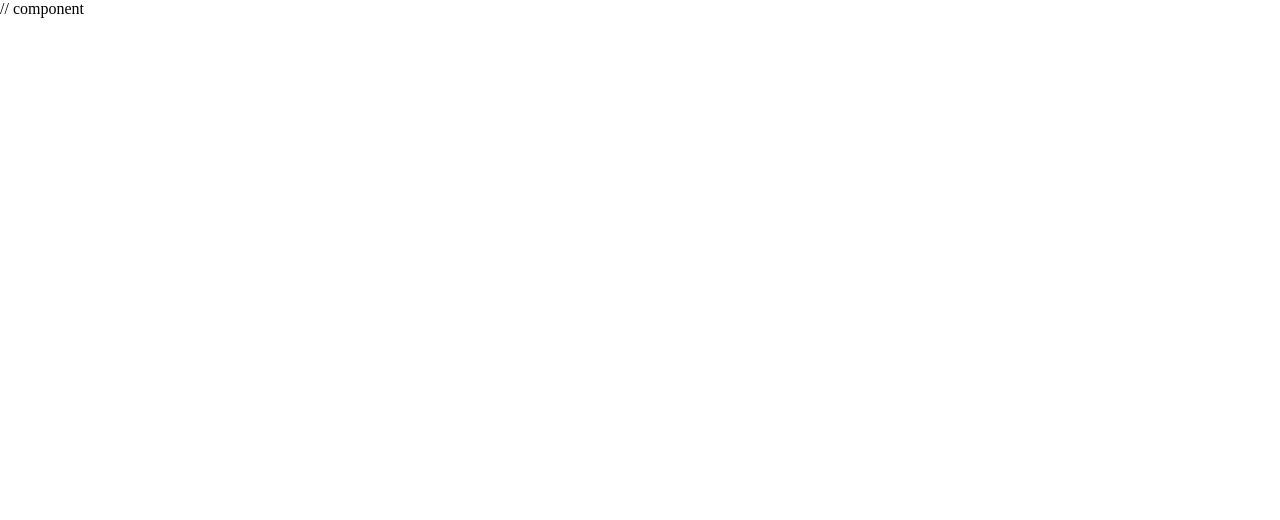
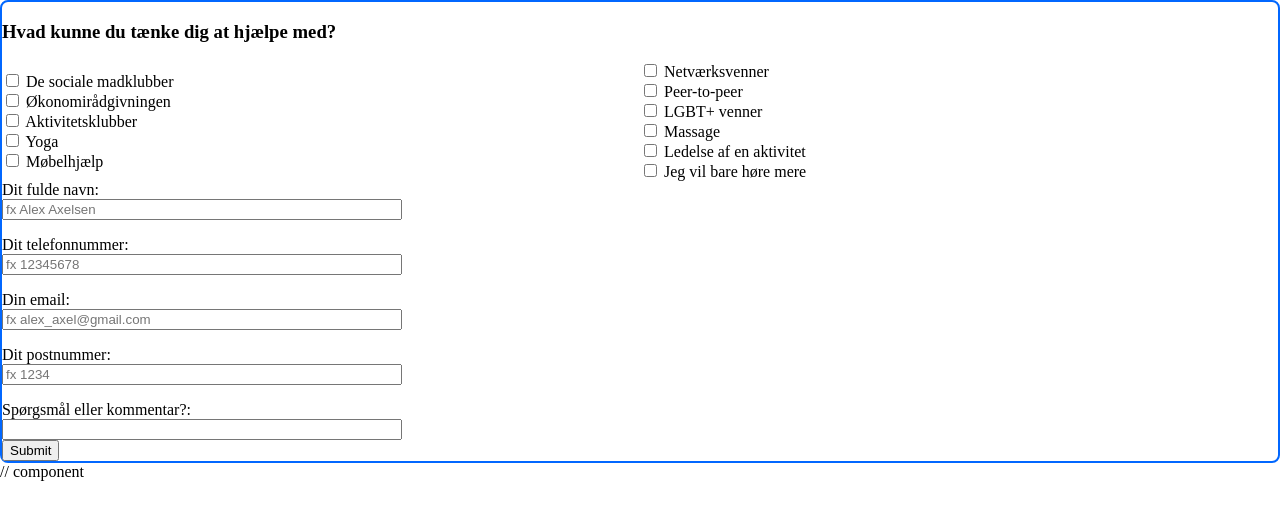
Before and after one commit to JosefineKjaer/weshelter, an Astro site: page / in a window 1280 px wide. Built offline with nearby package versions, Linux system fonts and the light colour scheme; Astro itself is replaced by a stand-in of ours.

Commit message:
indsætter formular

```diff
--- /dev/null
+++ b/src/components/SignupForm.astro
@@ -0,0 +1,143 @@
+---
+
+---
+
+<form class="form">
+  <h3>Hvad kunne du tænke dig at hjælpe med?</h3>
+  <div class="checkbox-container">
+    <div>
+      <div class="checkbox-content">
+        <input type="checkbox" id="checkbox1" name="checkbox1" />
+        <label for="checkbox1">De sociale madklubber</label>
+      </div>
+      <div>
+        <input type="checkbox" id="checkbox2" name="checkbox2" />
+        <label for="checkbox2">Økonomirådgivningen</label>
+      </div>
+      <div>
+        <input type="checkbox" id="checkbox3" name="checkbox3" />
+        <label for="checkbox3">Aktivitetsklubber</label>
+      </div>
+      <div>
+        <input type="checkbox" id="checkbox4" name="checkbox4" />
+        <label for="checkbox4">Yoga</label>
+      </div>
+      <div>
+        <input type="checkbox" id="checkbox5" name="checkbox5" />
+        <label for="checkbox5">Møbelhjælp</label>
+      </div>
+    </div>
+    <div>
+      <div>
+        <input type="checkbox" id="checkbox6" name="checkbox6" />
+        <label for="checkbox6">Netværksvenner</label>
+      </div>
+      <div>
+        <input type="checkbox" id="checkbox7" name="checkbox7" />
+        <label for="checkbox7">Peer-to-peer</label>
+      </div>
+      <div>
+        <input type="checkbox" id="checkbox8" name="checkbox8" />
+        <label for="checkbox8">LGBT+ venner</label>
+      </div>
+      <div>
+        <input type="checkbox" id="checkbox9" name="checkbox9" />
+        <label for="checkbox9">Massage</label>
+      </div>
+      <div>
+        <input type="checkbox" id="checkbox10" name="checkbox10" />
+        <label for="checkbox10">Ledelse af en aktivitet</label>
+      </div>
+      <div>
+        <input type="checkbox" id="checkbox11" name="checkbox11" />
+        <label for="checkbox11">Jeg vil bare høre mere</label>
+      </div>
+    </div>
+  </div>
+
+  <section>
+    <div class="content">
+      <label for="navn">Dit fulde navn:</label>
+      <input
+        type="text"
+        id="navn"
+        name="navn"
+        placeholder="fx Alex Axelsen"
+        required
+      />
+    </div>
+
+    <div class="content">
+      <label for="nummer">Dit telefonnummer:</label>
+      <input
+        type="tel"
+        id="nummer"
+        name="nummer"
+        placeholder="fx 12345678"
+        required
+      />
+    </div>
+
+    <div class="content">
+      <label for="email">Din email:</label>
+      <input
+        type="email"
+        id="email"
+        name="email"
+        placeholder="fx alex_axel@gmail.com"
+        required
+      />
+    </div>
+
+    <div class="content">
+      <label for="postnummer">Dit postnummer:</label>
+      <input
+        type="text"
+        id="postnummer"
+        name="postnummer"
+        placeholder="fx 1234"
+        required
+      />
+    </div>
+
+    <div class="content">
+      <label for="kommentar">Spørgsmål eller kommentar?:</label>
+      <input type="text" id="kommentar" name="kommentar" />
+    </div>
+  </section>
+  <div>
+    <input type="submit" />
+  </div>
+</form>
+
+<style>
+  section {
+    display: flex;
+    flex-direction: column;
+    gap: 1rem;
+  }
+
+  .content {
+    display: flex;
+    flex-direction: column;
+    max-width: 400px;
+  }
+
+  .checkbox-container {
+    display: flex;
+    flex-direction: column;
+    justify-content: center;
+    align-items: center;
+  }
+  .form {
+    border: 2px solid rgba(1, 103, 255, 1);
+    border-radius: 8px;
+  }
+  @media (width > 768px) {
+    .checkbox-container {
+      display: grid;
+      grid-template-columns: 1fr 1fr;
+      grid-template-rows: auto;
+    }
+  }
+</style>
--- a/src/layouts/Layout.astro
+++ b/src/layouts/Layout.astro
@@ -1,9 +1,10 @@
 ---
 import "../css/global.css";
+import SignupForm from "../components/Signupform.astro";
 ---
 
 <!doctype html>
-<html lang="en">
+<html lang="da">
   <head>
     <meta charset="UTF-8" />
     <meta name="viewport" content="width=device-width" />
--- a/src/pages/index.astro
+++ b/src/pages/index.astro
@@ -1,5 +1,8 @@
 ---
 import Layout from "../layouts/Layout.astro";
+import SignupForm from "../components/Signupform.astro";
 ---
 
-<Layout> // component </Layout>
+<Layout>
+  <SignupForm />// component
+</Layout>
```
